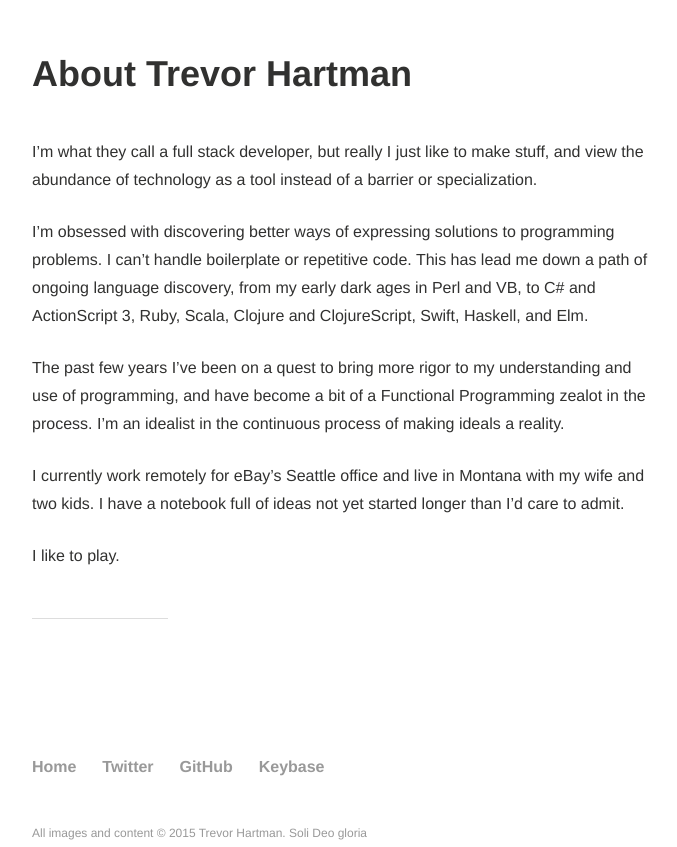
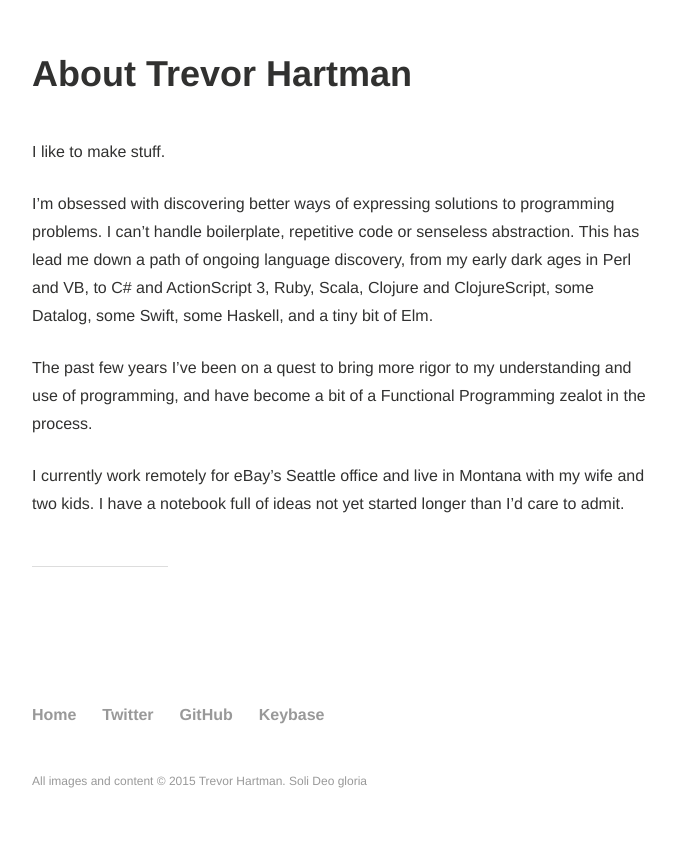
Before and after one commit to devth/devth.github.com, a Jekyll site: the page built from about.md, in a window 1280 px wide, cut to the strip 416-1263 px from the top of the page. Shown: the whole strip, without its empty margins (64-741 px from the left). Built offline with Jekyll 4.4.1, drawn with Linux system fonts in a browser that asks for light colours; Markdown is read by kramdown in place of the engine named in the settings.

Commit message:
Simplify About

```diff
--- a/about.md
+++ b/about.md
@@ -4,23 +4,18 @@ title: About Trevor Hartman
 streetview: true
 ---
 
-I'm what they call a full stack developer, but really I just like to make stuff,
-and view the abundance of technology as a tool instead of a barrier or
-specialization.
+I like to make stuff.
 
 I'm obsessed with discovering better ways of expressing solutions to programming
-problems. I can't handle boilerplate or repetitive code. This has lead me down a
-path of ongoing language discovery, from my early dark ages in Perl and VB, to
-C# and ActionScript 3, Ruby, Scala, Clojure and ClojureScript, Swift, Haskell,
-and Elm.
+problems. I can't handle boilerplate, repetitive code or senseless abstraction.
+This has lead me down a path of ongoing language discovery, from my early dark
+ages in Perl and VB, to C# and ActionScript 3, Ruby, Scala, Clojure and
+ClojureScript, some Datalog, some Swift, some Haskell, and a tiny bit of Elm.
 
 The past few years I've been on a quest to bring more rigor to my understanding
 and use of programming, and have become a bit of a Functional Programming zealot
-in the process. I'm an idealist in the continuous process of making ideals a
-reality.
+in the process.
 
 I currently work remotely for eBay's Seattle office and live in Montana with my
 wife and two kids. I have a notebook full of ideas not yet started longer than
 I'd care to admit.
-
-I like to play.
```
